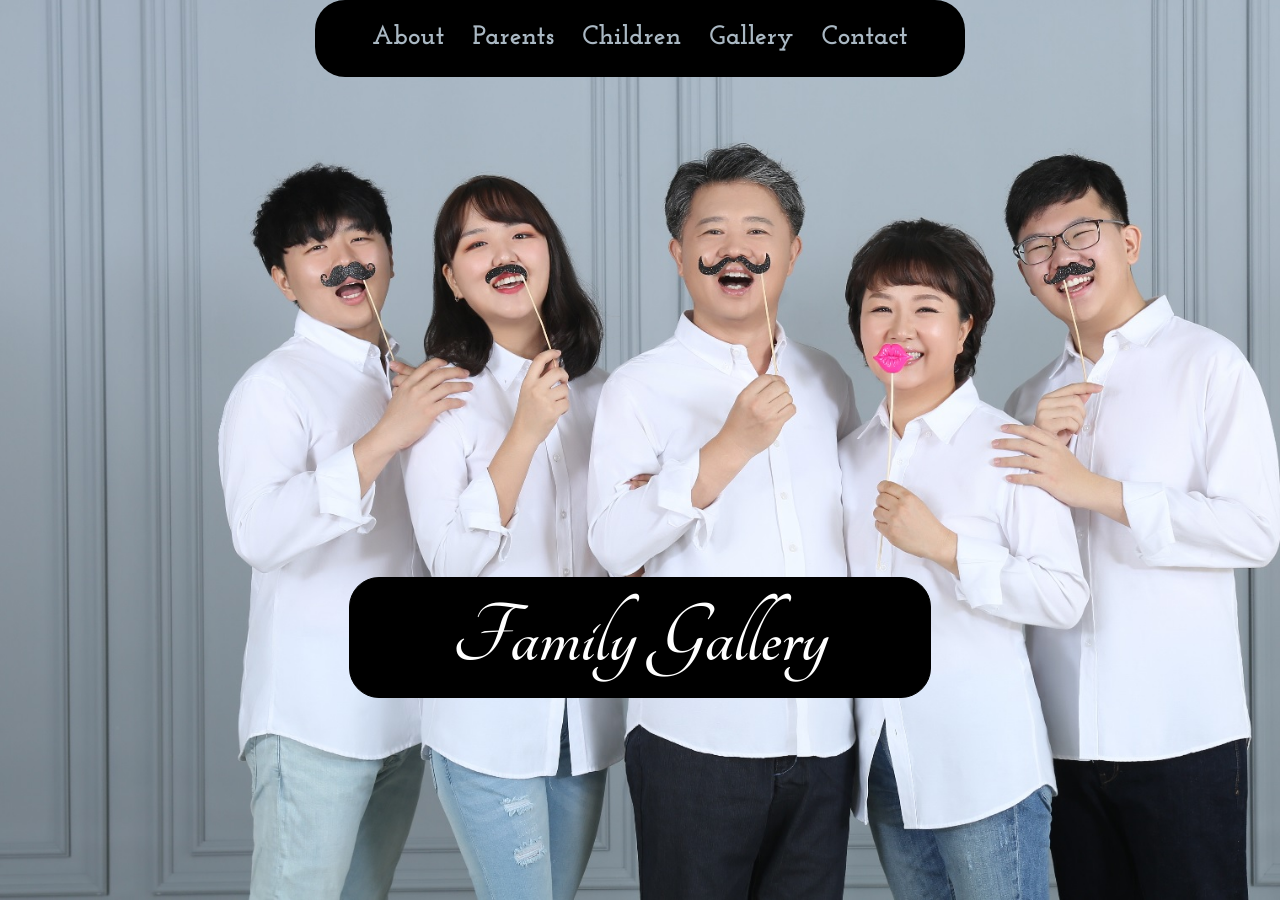
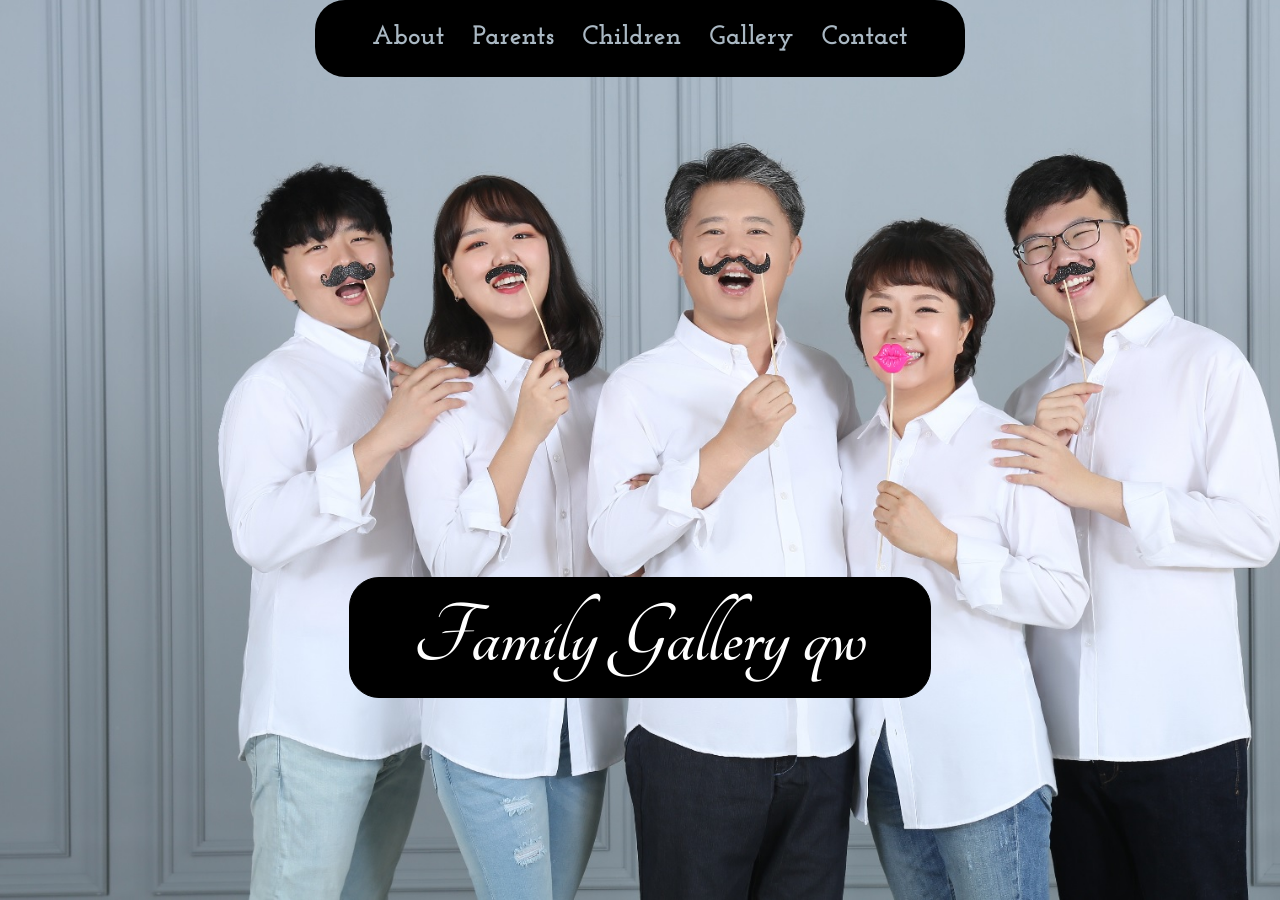
Before and after one commit to sinrama01/family, a plain HTML site: page index.html in a window 1280 px wide. Shown: the top 900 px of the page. Drawn offline with Linux system fonts and the light colour scheme.

Commit message:
family name

```diff
--- a/index.html
+++ b/index.html
@@ -19,7 +19,7 @@
             </ul>
 
           <h1 id="headTitle">
-              Family Gallery
+              Family Gallery qw
           </h1>
 
 
```
